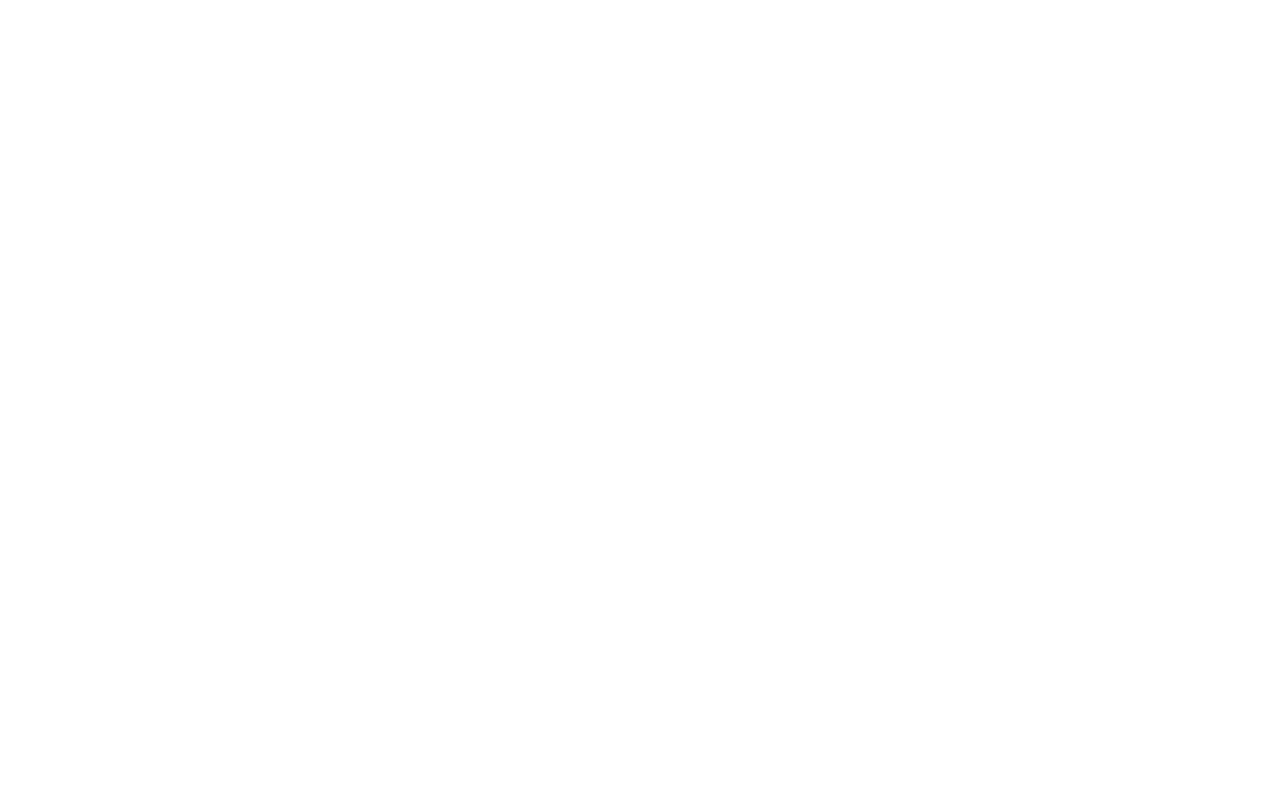
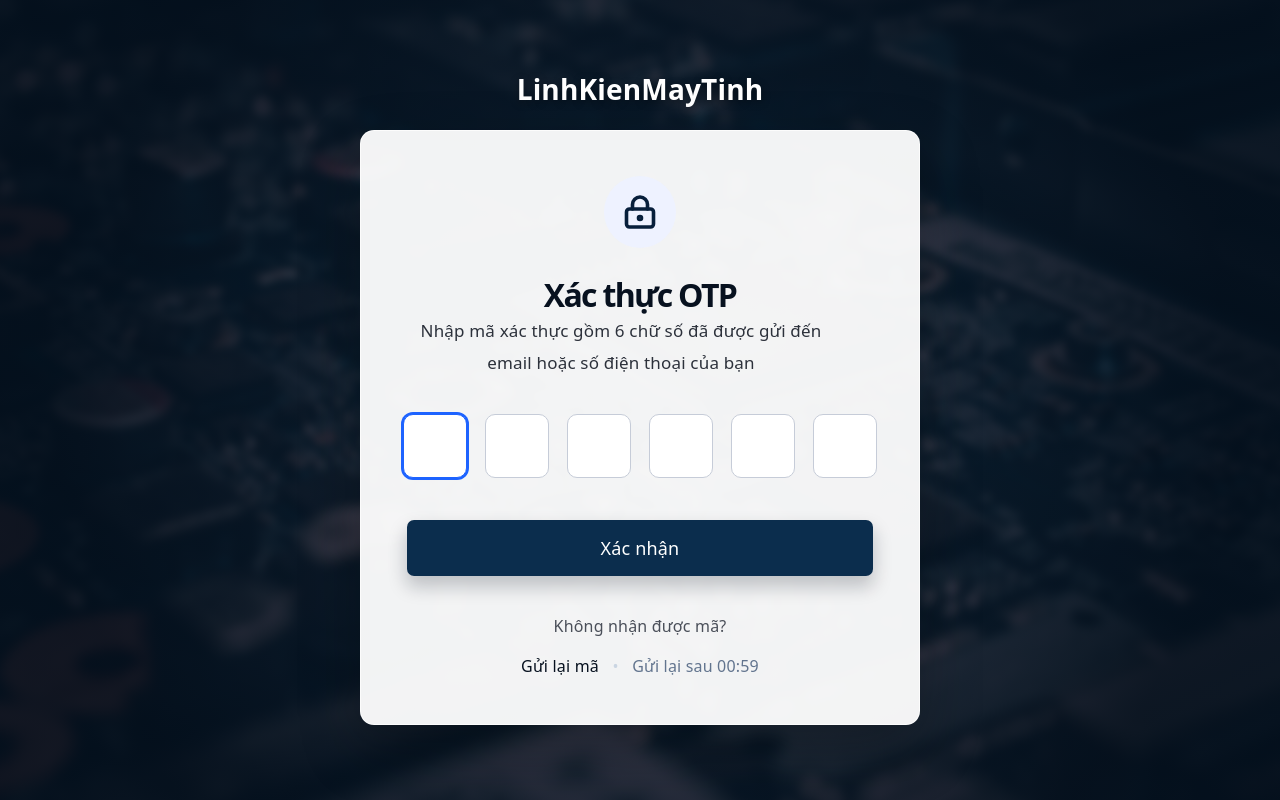
Before and after one commit to 29092004/Webbanlinhkienmaytinh, a React app in the folder frontend/: page /otp in a window 1280 px wide. Before the commit this address had no page. Built offline with nearby package versions, Linux system fonts and the light colour scheme; the HTML template or start-up script is replaced by a standard one.

Commit message:
feat: add otp verification page

```diff
--- a/frontend/src/App.jsx
+++ b/frontend/src/App.jsx
@@ -3,6 +3,7 @@
 import Home from "./pages/Home";
 import Login from "./pages/Login";
 import Register from "./pages/Register";
+import Otp from "./pages/Otp";
 
 function App() {
   return (
@@ -14,6 +15,7 @@
         <Route path="/" element={<Home />} />
         <Route path="/login" element={<Login />} />
         <Route path="/register" element={<Register />} />
+        <Route path="/otp" element={<Otp />} />
 
       </Routes>
 
--- /dev/null
+++ b/frontend/src/components/auth/OtpCodeInput.jsx
@@ -0,0 +1,101 @@
+import { useRef, useState } from "react";
+
+const OTP_LENGTH = 6;
+
+export function OtpCodeInput({ value, onChange }) {
+  const [internalValue, setInternalValue] = useState(Array(OTP_LENGTH).fill(""));
+  const inputsRef = useRef([]);
+  const digits = value ?? internalValue;
+
+  const updateDigits = (nextDigits) => {
+    if (!value) {
+      setInternalValue(nextDigits);
+    }
+    onChange?.(nextDigits.join(""));
+  };
+
+  const focusInput = (index) => {
+    inputsRef.current[index]?.focus();
+    inputsRef.current[index]?.select();
+  };
+
+  const handleChange = (index, inputValue) => {
+    const cleanValue = inputValue.replace(/\D/g, "");
+    if (!cleanValue) {
+      const nextDigits = [...digits];
+      nextDigits[index] = "";
+      updateDigits(nextDigits);
+      return;
+    }
+
+    const nextDigits = [...digits];
+    cleanValue
+      .slice(0, OTP_LENGTH - index)
+      .split("")
+      .forEach((digit, offset) => {
+        nextDigits[index + offset] = digit;
+      });
+
+    updateDigits(nextDigits);
+    focusInput(Math.min(index + cleanValue.length, OTP_LENGTH - 1));
+  };
+
+  const handleKeyDown = (index, event) => {
+    if (event.key === "Backspace" && !digits[index] && index > 0) {
+      focusInput(index - 1);
+    }
+
+    if (event.key === "ArrowLeft" && index > 0) {
+      event.preventDefault();
+      focusInput(index - 1);
+    }
+
+    if (event.key === "ArrowRight" && index < OTP_LENGTH - 1) {
+      event.preventDefault();
+      focusInput(index + 1);
+    }
+  };
+
+  const handlePaste = (event) => {
+    event.preventDefault();
+    const pastedDigits = event.clipboardData
+      .getData("text")
+      .replace(/\D/g, "")
+      .slice(0, OTP_LENGTH)
+      .split("");
+
+    if (!pastedDigits.length) {
+      return;
+    }
+
+    const nextDigits = Array(OTP_LENGTH).fill("");
+    pastedDigits.forEach((digit, index) => {
+      nextDigits[index] = digit;
+    });
+
+    updateDigits(nextDigits);
+    focusInput(Math.min(pastedDigits.length, OTP_LENGTH - 1));
+  };
+
+  return (
+    <div className="mt-8 flex justify-center gap-3 sm:gap-4" onPaste={handlePaste}>
+      {digits.map((digit, index) => (
+        <input
+          key={index}
+          ref={(element) => {
+            inputsRef.current[index] = element;
+          }}
+          aria-label={`Mã OTP số ${index + 1}`}
+          inputMode="numeric"
+          autoComplete={index === 0 ? "one-time-code" : "off"}
+          autoFocus={index === 0}
+          maxLength={1}
+          value={digit}
+          onChange={(event) => handleChange(index, event.target.value)}
+          onKeyDown={(event) => handleKeyDown(index, event)}
+          className="size-[54px] rounded-[10px] border border-[#c6ccd8] bg-white text-center text-[22px] font-bold text-[#07111f] outline-none transition focus:border-[#1d63ff] focus:ring-2 focus:ring-[#1d63ff] sm:size-[64px]"
+        />
+      ))}
+    </div>
+  );
+}
--- /dev/null
+++ b/frontend/src/components/auth/OtpLayout.jsx
@@ -0,0 +1,25 @@
+import otpBackground from "@/assets/otp-bg.jpg";
+
+export function OtpLayout({ children }) {
+  return (
+    <main className="relative flex min-h-svh items-center justify-center overflow-hidden bg-[#071b31] px-5 py-4 text-slate-950">
+      <div
+        className="absolute inset-0 scale-105 bg-cover bg-center opacity-100 blur-[4px]"
+        style={{ backgroundImage: `url(${otpBackground})` }}
+      />
+      <div className="absolute inset-0 bg-[#06182d]/62" />
+      <div className="absolute inset-0 bg-[radial-gradient(circle_at_center,rgba(17,52,88,0.06),rgba(2,13,25,0.8)_78%)]" />
+
+      <section className="relative z-10 flex w-full flex-col items-center">
+        <a
+          href="/"
+          className="mb-5 text-[28px] font-extrabold leading-none text-white [text-shadow:0_2px_8px_rgba(0,0,0,0.42)] sm:mb-6"
+        >
+          LinhKienMayTinh
+        </a>
+
+        {children}
+      </section>
+    </main>
+  );
+}
--- /dev/null
+++ b/frontend/src/components/auth/OtpResend.jsx
@@ -0,0 +1,20 @@
+export function OtpResend({ seconds = 59, onResend }) {
+  return (
+    <div className="mt-8 text-center">
+      <p className="text-[16px] font-medium text-[#4a4f59]">Không nhận được mã?</p>
+      <div className="mt-3 flex flex-wrap items-center justify-center gap-3 text-[16px]">
+        <button
+          type="button"
+          onClick={onResend}
+          className="font-medium text-[#07111f] transition hover:text-[#0b2d4d] hover:underline"
+        >
+          Gửi lại mã
+        </button>
+        <span className="text-slate-300">•</span>
+        <span className="text-slate-500">
+          Gửi lại sau 00:{String(seconds).padStart(2, "0")}
+        </span>
+      </div>
+    </div>
+  );
+}
--- /dev/null
+++ b/frontend/src/components/auth/OtpVerificationCard.jsx
@@ -0,0 +1,20 @@
+import { LockKeyhole } from "lucide-react";
+
+export function OtpVerificationCard({ children }) {
+  return (
+    <div className="w-full max-w-[560px] rounded-[14px] border border-white/80 bg-white/95 px-7 py-8 text-center shadow-[0_24px_60px_rgba(0,0,0,0.25)] sm:px-10 sm:py-10">
+      <div className="mx-auto flex size-16 items-center justify-center rounded-full bg-[#eef2ff] text-[#071f3b]">
+        <LockKeyhole className="size-8" strokeWidth={2.4} />
+      </div>
+
+      <h1 className="!mb-0 !mt-6 !text-[32px] !font-extrabold !leading-tight !text-[#07111f] tracking-normal">
+        Xác thực OTP
+      </h1>
+      <p className="mx-auto mt-4 max-w-[430px] text-[17px] leading-7 text-[#2c313b]">
+        Nhập mã xác thực gồm 6 chữ số đã được gửi đến email hoặc số điện thoại của bạn
+      </p>
+
+      {children}
+    </div>
+  );
+}
--- /dev/null
+++ b/frontend/src/pages/Otp.jsx
@@ -0,0 +1,38 @@
+import { useState } from "react";
+
+import { OtpCodeInput } from "@/components/auth/OtpCodeInput";
+import { OtpLayout } from "@/components/auth/OtpLayout";
+import { OtpResend } from "@/components/auth/OtpResend";
+import { OtpVerificationCard } from "@/components/auth/OtpVerificationCard";
+import { Button } from "@/components/ui/button";
+
+export default function Otp() {
+  const [otp, setOtp] = useState("");
+
+  const handleSubmit = (event) => {
+    event.preventDefault();
+
+    if (otp.length < 6) {
+      return;
+    }
+  };
+
+  return (
+    <OtpLayout>
+      <OtpVerificationCard>
+        <form className="mt-2" onSubmit={handleSubmit}>
+          <OtpCodeInput onChange={setOtp} />
+
+          <Button
+            type="submit"
+            className="mt-9 h-[58px] w-full max-w-[480px] rounded-[8px] bg-[#0b2d4d] text-[18px] font-medium text-white shadow-[0_10px_18px_rgba(7,17,31,0.22)] hover:bg-[#08243e] disabled:opacity-60"
+          >
+            Xác nhận
+          </Button>
+        </form>
+
+        <OtpResend />
+      </OtpVerificationCard>
+    </OtpLayout>
+  );
+}
```
Also changed, not shown: frontend/src/assets/otp-bg.jpg (added).
